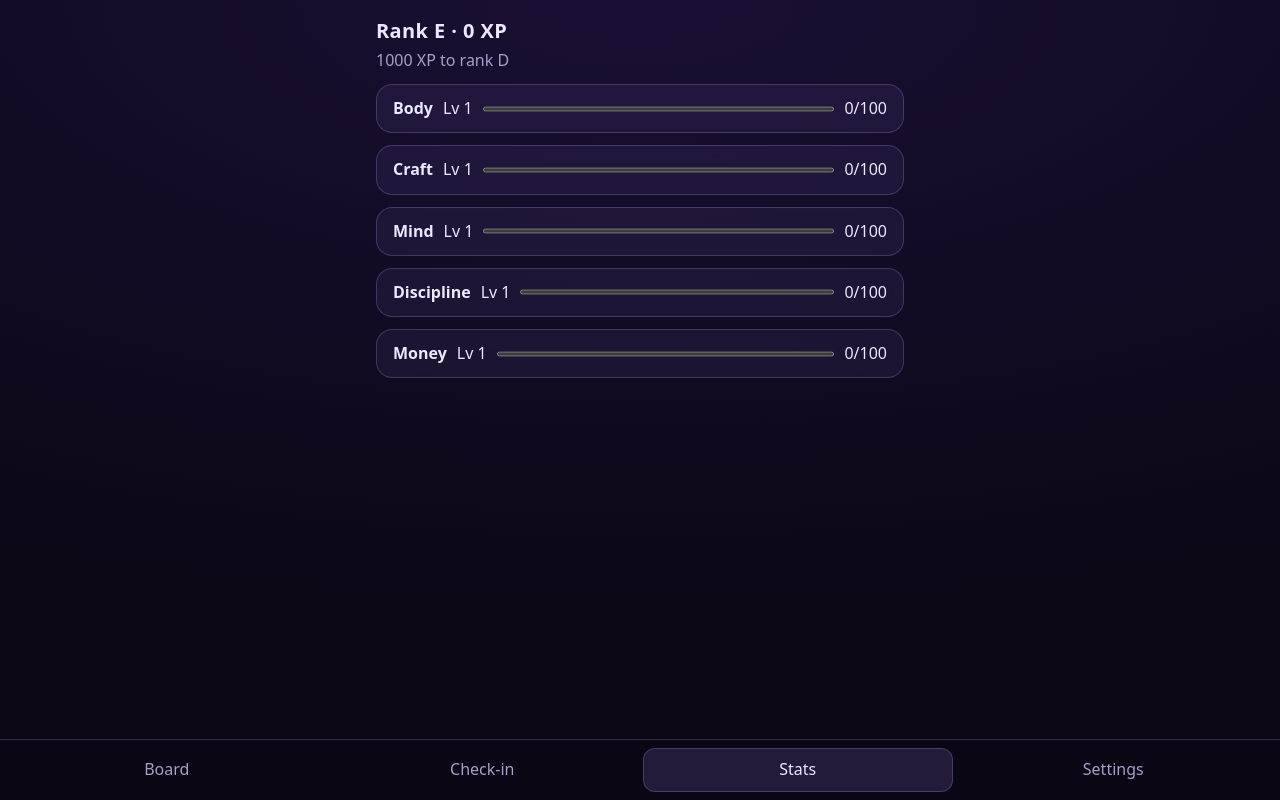
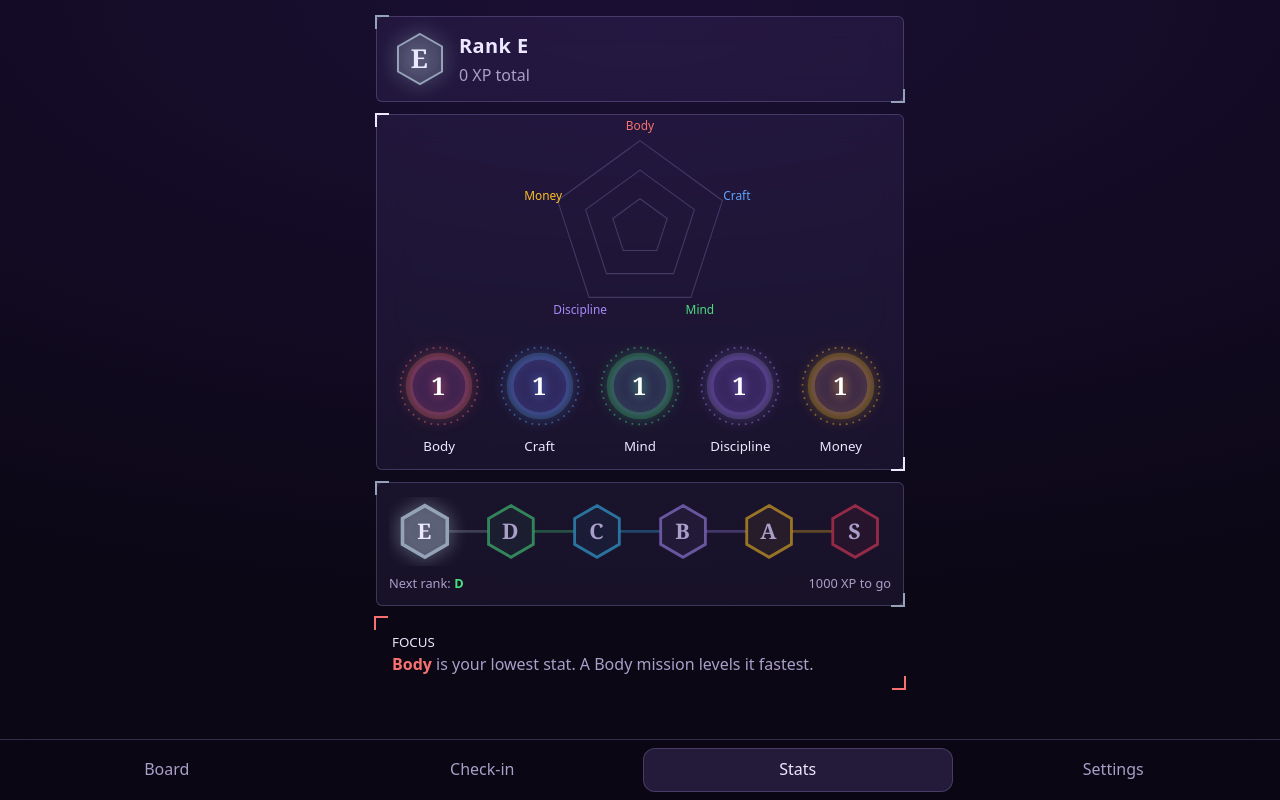
Before and after one commit to bhdang04/life-rpg, a React (Vite) app: page / in a window 1280 px wide. Both pictures are taken after a click on the button "Stats". Built offline with nearby package versions, Linux system fonts and the light colour scheme.

Commit message:
Stats screen: radar, stat rings, rank path, focus card

```diff
--- a/src/screens/Stats.tsx
+++ b/src/screens/Stats.tsx
@@ -1,24 +1,73 @@
-import { STATS } from '../config/missions'
+import type { CSSProperties } from 'react'
+import { RANK_COLORS, STATS } from '../config/missions'
 import type { GameState } from '../core/missions'
-import { levelProgress, nextRank, rankFor, totalXp } from '../core/ranks'
+import { levelProgress, rankFor, totalXp } from '../core/ranks'
+import { RankEmblem } from '../ui/RankEmblem'
+import { RankPath } from '../ui/RankPath'
+import { Ring } from '../ui/Ring'
+
+const C = 100 // radar center
+const R = 80 // radar outer radius
+const point = (i: number, r: number) => {
+  const a = (-90 + (360 / STATS.length) * i) * (Math.PI / 180)
+  return `${(C + r * Math.cos(a)).toFixed(1)},${(C + r * Math.sin(a)).toFixed(1)}`
+}
+
+// Radar scales to the strongest stat (floor 100 so a fresh save is not a full shape).
+function Radar({ xp }: { xp: number[] }) {
+  const top = Math.max(100, ...xp)
+  return (
+    <svg viewBox="-20 0 240 200" width="100%" style={{ maxWidth: 260, display: 'block', margin: '0 auto' }} role="img" aria-label={`Stat shape: ${STATS.map((s, i) => `${s.name} ${xp[i]} XP`).join(', ')}`}>
+      {[0.33, 0.66, 1].map((k) => (
+        <polygon key={k} points={STATS.map((_, i) => point(i, R * k)).join(' ')} fill="none" stroke="var(--border)" />
+      ))}
+      <polygon points={xp.map((v, i) => point(i, R * (v / top))).join(' ')} fill="var(--accent)" fillOpacity="0.3" stroke="var(--accent)" strokeWidth="2" strokeLinejoin="round" />
+      {STATS.map((s, i) => {
+        const [x, y] = point(i, R + 14).split(',')
+        return <text key={s.id} x={x} y={Number(y) + 4} textAnchor="middle" fontSize="11" fill={s.color}>{s.name}</text>
+      })}
+    </svg>
+  )
+}
 
 export function Stats({ state }: { state: GameState }) {
+  const xp = STATS.map((s) => state.statXp[s.id])
   const total = totalXp(state.statXp)
-  const next = nextRank(total)
+  const rank = rankFor(total)
+  const lowest = STATS.reduce((a, b) => (state.statXp[b.id] < state.statXp[a.id] ? b : a))
   return (
     <main>
-      <h1>Rank {rankFor(total)} · {total} XP</h1>
-      <p>{next ? `${next.minXp - total} XP to rank ${next.rank}` : 'Max rank'}</p>
-      <ul>
-        {STATS.map((st) => {
-          const { level, into, need } = levelProgress(state.statXp[st.id])
-          return (
-            <li key={st.id}>
-              <strong>{st.name}</strong> Lv {level} <progress value={into} max={need} /> {into}/{need}
-            </li>
-          )
-        })}
-      </ul>
+      <header className="hdr sys" style={{ '--bracket': RANK_COLORS[rank] } as CSSProperties}>
+        <RankEmblem rank={rank} />
+        <div className="grow">
+          <h1>Rank {rank}</h1>
+          <p>{total} XP total</p>
+        </div>
+      </header>
+
+      <section className="sys">
+        <Radar xp={xp} />
+        <div className="rings">
+          {STATS.map((st) => {
+            const { level, into, need } = levelProgress(state.statXp[st.id])
+            return (
+              <div key={st.id}>
+                <Ring level={level} pct={into / need} color={st.color} label={`${st.name} level ${level}, ${into} of ${need} XP`} size={84} />
+                <small>{st.name}</small>
+              </div>
+            )
+          })}
+        </div>
+      </section>
+
+      <RankPath total={total} />
+
+      <aside className="sys" style={{ marginTop: 'var(--gap)', padding: '12px 16px', '--bracket': lowest.color } as CSSProperties} aria-label="Focus">
+        <small>FOCUS</small>
+        <p style={{ margin: 0 }}>
+          <b style={{ color: lowest.color }}>{lowest.name}</b> is your lowest stat. A {lowest.name} mission levels it fastest.
+        </p>
+      </aside>
     </main>
   )
 }
```
